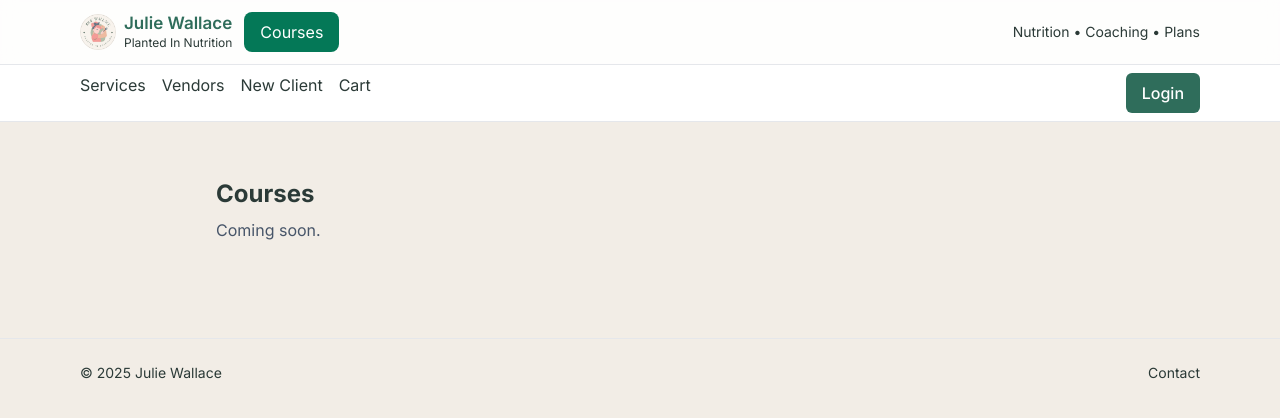
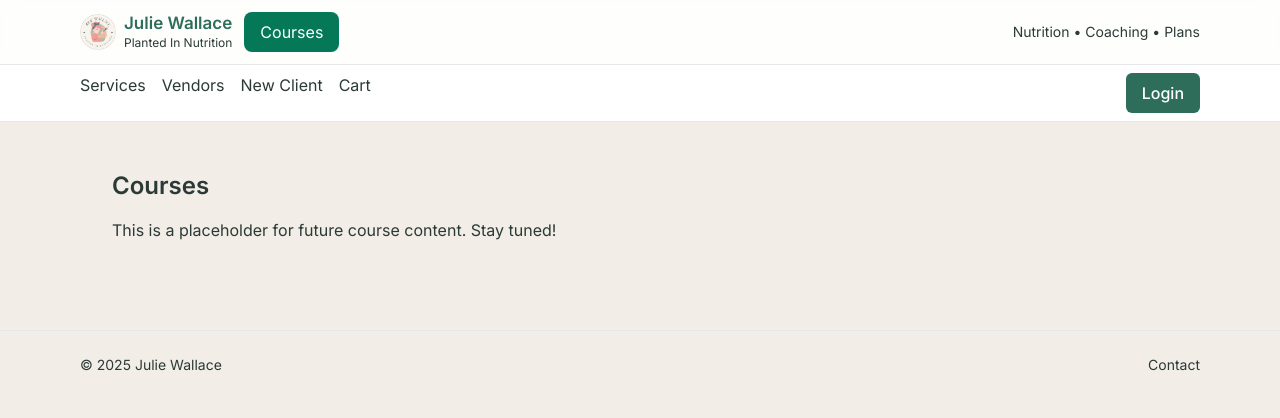
Before and after one commit to mr601s/nutritionist-marketplace-crm, a Next.js app: page /courses in a window 1280 px wide. Shown: the top 418 px of the page. Built offline with nearby package versions, Linux system fonts and the light colour scheme.

Commit message:
Add placeholder courses page
Create page.tsx for /courses route with placeholder content

```diff
--- a/app/courses/page.tsx
+++ b/app/courses/page.tsx
@@ -1,12 +1,8 @@
-export const metadata = {
-  title: 'Courses',
-  description: 'Course catalog',
-};
-export default function Courses() {
+export default function CoursesPage() {
   return (
-    <main className='max-w-4xl mx-auto px-6 py-10'>
-      <h1 className='text-2xl font-bold'>Courses</h1>
-      <p className='text-slate-600 mt-2'>Coming soon.</p>
+    <main className="p-8">
+      <h1 className="text-2xl font-semibold mb-4">Courses</h1>
+      <p>This is a placeholder for future course content. Stay tuned!</p>
     </main>
   );
 }
```
